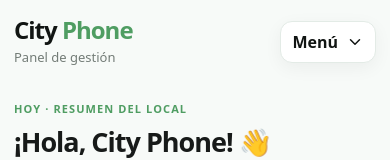
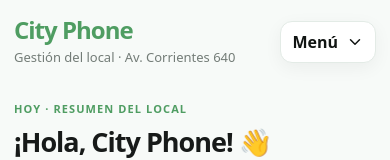
Before and after one commit to MarbellSantana/CityPhone, a Next.js app: page / in a window 390 px wide. Shown: the top 160 px of the page. Built offline with nearby package versions, Linux system fonts and the light colour scheme.

Commit message:
Refine CityPhone visual dashboard header and navigation

```diff
--- a/app/page.tsx
+++ b/app/page.tsx
@@ -1,7 +1,7 @@
 "use client";
 
 import { useState } from "react";
-import { Activity, ArrowDownRight, ArrowUpRight, BarChart3, Box, Calculator, ChevronDown, CreditCard, DollarSign, LayoutDashboard, Package, Plus, Receipt, ShoppingBag, Wrench } from "lucide-react";
+import { Activity, ArrowUpRight, BarChart3, Box, Calculator, ChevronDown, CreditCard, DollarSign, LayoutDashboard, Package, Plus, Receipt, ShoppingBag, Wrench } from "lucide-react";
 
 const nav = [
   [LayoutDashboard, "Dashboard"], [Receipt, "Ventas"], [CreditCard, "Caja"], [Box, "Inventario"],
@@ -29,8 +29,8 @@ export default function Home() {
       <main className="main">
         <header className="header">
           <div className="brand-block">
-            <div className="brand">City <span>Phone</span></div>
-            <p>Panel de gestión</p>
+            <div className="brand"><span className="brand-city">City</span> <span>Phone</span></div>
+            <p>Gestión del local · Av. Corrientes 640</p>
           </div>
           <div className="header-actions">
             <div className="status-pill"><span className="status-dot" /> Sistema activo</div>
```
